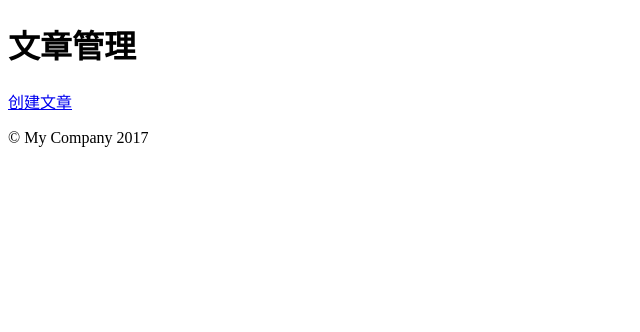
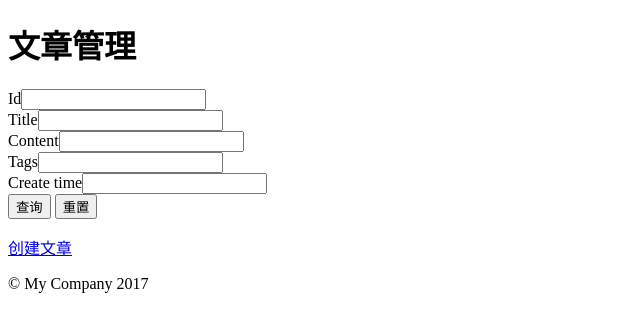
Before and after one commit to TsaiKoga/yii2blog, a Yii app: template backend/views/post/index.php in a window 1280 px wide. Shown: the top 332 px of the page, without its empty margins (0-640 px from the left). Run offline with PHP 8.4 and a stand-in for Yii, Linux system fonts and the light colour scheme; the template is opened without the code that fills it, so the values that code supplies are empty; form fields are guessed from the names that the template uses; some libraries are stand-ins or nearby versions.

Commit message:
V1.5 完善文章管理

```diff
--- a/backend/views/post/_search.php
+++ b/backend/views/post/_search.php
@@ -28,8 +28,8 @@ use yii\widgets\ActiveForm;
     <?php // echo $form->field($model, 'update_time') ?>
 
     <div class="form-group">
-        <?= Html::submitButton('Search', ['class' => 'btn btn-primary']) ?>
-        <?= Html::resetButton('Reset', ['class' => 'btn btn-default']) ?>
+        <?= Html::submitButton('查询', ['class' => 'btn btn-primary']) ?>
+        <?= Html::resetButton('重置', ['class' => 'btn btn-default']) ?>
     </div>
 
     <?php ActiveForm::end(); ?>
--- a/backend/views/post/index.php
+++ b/backend/views/post/index.php
@@ -14,7 +14,7 @@ $this->params['breadcrumbs'][] = $this->title;
 <div class="post-index">
 
     <h1><?= Html::encode($this->title) ?></h1>
-    <?php // echo $this->render('_search', ['model' => $searchModel]); ?>
+    <?php  echo $this->render('_search', ['model' => $searchModel]); ?>
 
     <p>
         <?= Html::a('创建文章', ['create'], ['class' => 'btn btn-success']) ?>
```
